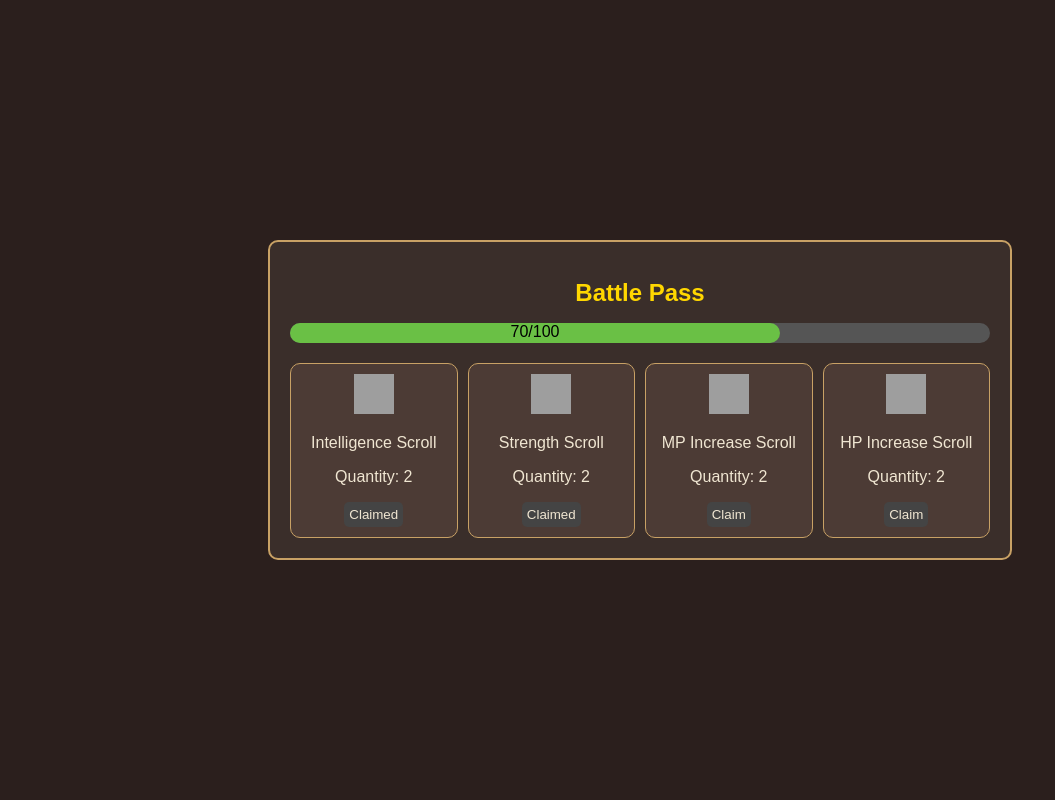
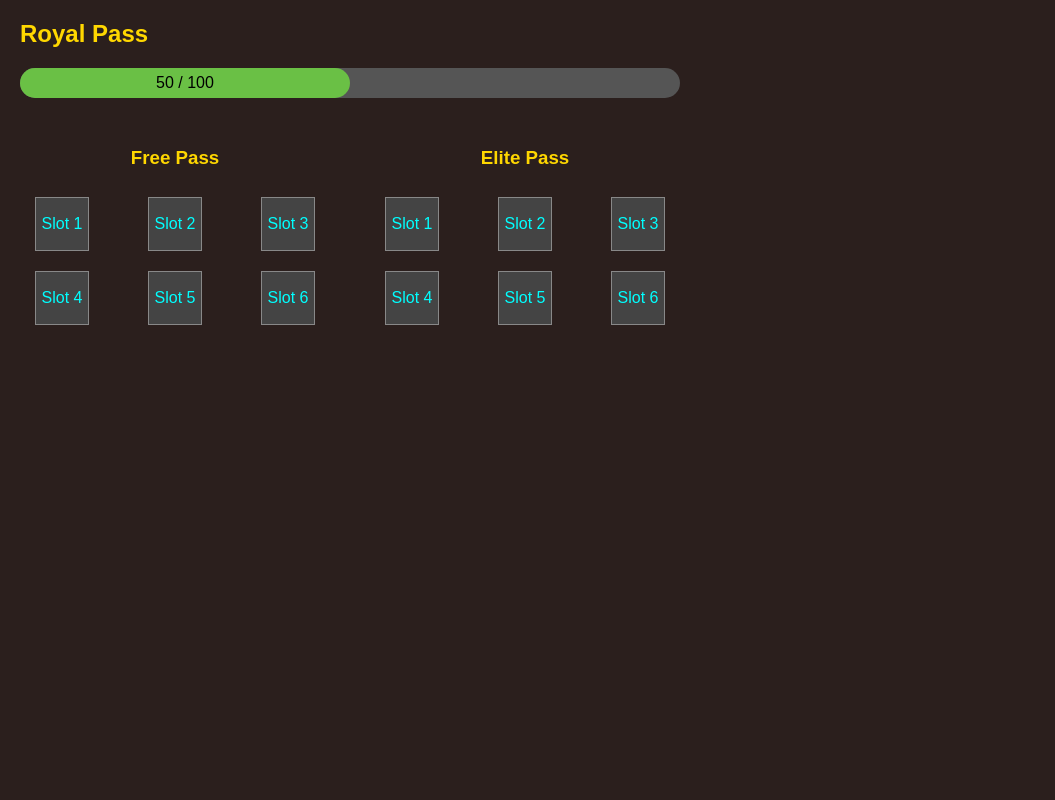
Before and after one commit to NexElessar/battlepass-site, a PHP site: page / in a window 1280 px wide. Shown: the whole page, without its empty margins (0-1055 px from the left). Run offline with PHP 8.4, Linux system fonts and the light colour scheme; grey boxes are pictures that could not be loaded.

Commit message:
Update index.php

```diff
--- a/index.php
+++ b/index.php
@@ -2,104 +2,56 @@
 <html lang="tr">
 <head>
     <meta charset="UTF-8">
-    <title>Battle Pass</title>
-    <style>
-        body {
-            font-family: Arial, sans-serif;
-            background-color: #2b1f1d;
-            color: #f0e6d2;
-            display: flex;
-            justify-content: center;
-            align-items: center;
-            height: 100vh;
-            margin: 0;
-        }
-        .container {
-            width: 700px;
-            background-color: #3a2e2a;
-            border: 2px solid #c8a165;
-            padding: 20px;
-            border-radius: 10px;
-            text-align: center;
-        }
-        .title {
-            color: #ffd700;
-            font-size: 24px;
-        }
-        .progress-bar {
-            background-color: #555;
-            width: 100%;
-            height: 20px;
-            border-radius: 10px;
-            margin-top: 10px;
-            position: relative;
-        }
-        .progress {
-            width: 70%; /* Örneğin %70 ilerleme */
-            height: 100%;
-            background-color: #6ac045;
-            border-radius: 10px;
-            text-align: center;
-            color: #000;
-        }
-        .reward-grid {
-            display: grid;
-            grid-template-columns: repeat(4, 1fr);
-            gap: 10px;
-            margin-top: 20px;
-        }
-        .reward-item {
-            background-color: #4c3b35;
-            border: 1px solid #c8a165;
-            padding: 10px;
-            border-radius: 10px;
-        }
-        .reward-item img {
-            width: 40px;
-            height: 40px;
-        }
-        .claim-btn {
-            background-color: #444;
-            color: #f0e6d2;
-            padding: 5px;
-            border: none;
-            border-radius: 5px;
-            cursor: pointer;
-        }
-    </style>
+    <title>Royal Pass</title>
 </head>
-<body>
+<body style="width: 700px; height: 450px; background-color: #2b1f1d; color: #ffd700; font-family: Arial, sans-serif; padding: 0; margin: 0; box-sizing: border-box;">
 
-<div class="container">
-    <h1 class="title">Battle Pass</h1>
-    <div class="progress-bar">
-        <div class="progress">70/100</div>
+    <!-- Başlık -->
+    <h2 style="text-align: left; padding-left: 20px; margin-top: 20px;">Royal Pass</h2>
+
+    <!-- İlerleme Çubuğu -->
+    <div style="width: 660px; height: 30px; background-color: #555; border-radius: 15px; margin: 20px auto;">
+        <div style="width: 50%; height: 100%; background-color: #6ac045; border-radius: 15px; text-align: center; line-height: 30px; color: #000;">
+            50 / 100
+        </div>
     </div>
-    <div class="reward-grid">
-        <?php
-        // Ödülleri PHP ile dinamik olarak listeleyin
-        $rewards = [
-            ["name" => "Intelligence Scroll", "quantity" => 2, "status" => "claimed"],
-            ["name" => "Strength Scroll", "quantity" => 2, "status" => "claimed"],
-            ["name" => "MP Increase Scroll", "quantity" => 2, "status" => "not enough"],
-            ["name" => "HP Increase Scroll", "quantity" => 2, "status" => "not enough"],
-        ];
 
-        foreach ($rewards as $reward) {
-            echo '<div class="reward-item">';
-            echo '<img src="reward_icon.png" alt="' . $reward['name'] . '">'; // Ödül simgesi
-            echo '<p>' . $reward['name'] . '</p>';
-            echo '<p>Quantity: ' . $reward['quantity'] . '</p>';
-            if ($reward['status'] === "claimed") {
-                echo '<button class="claim-btn" disabled>Claimed</button>';
-            } else {
-                echo '<button class="claim-btn">Claim</button>';
-            }
-            echo '</div>';
-        }
-        ?>
+    <!-- Ödül Slotları -->
+    <div style="display: flex; justify-content: space-around; margin-top: 30px;">
+        <!-- Sol Kolon - Free Pass -->
+        <div>
+            <h3 style="text-align: center; color: #ffd700;">Free Pass</h3>
+            <div style="width: 300px;">
+                <div style="display: flex; justify-content: space-between; padding: 10px;">
+                    <div style="width: 52px; height: 52px; background-color: #444; border: 1px solid #888; text-align: center; line-height: 52px; color: #0ff;">Slot 1</div>
+                    <div style="width: 52px; height: 52px; background-color: #444; border: 1px solid #888; text-align: center; line-height: 52px; color: #0ff;">Slot 2</div>
+                    <div style="width: 52px; height: 52px; background-color: #444; border: 1px solid #888; text-align: center; line-height: 52px; color: #0ff;">Slot 3</div>
+                </div>
+                <div style="display: flex; justify-content: space-between; padding: 10px;">
+                    <div style="width: 52px; height: 52px; background-color: #444; border: 1px solid #888; text-align: center; line-height: 52px; color: #0ff;">Slot 4</div>
+                    <div style="width: 52px; height: 52px; background-color: #444; border: 1px solid #888; text-align: center; line-height: 52px; color: #0ff;">Slot 5</div>
+                    <div style="width: 52px; height: 52px; background-color: #444; border: 1px solid #888; text-align: center; line-height: 52px; color: #0ff;">Slot 6</div>
+                </div>
+            </div>
+        </div>
+
+        <!-- Sağ Kolon - Elite Pass -->
+        <div>
+            <h3 style="text-align: center; color: #ffd700;">Elite Pass</h3>
+            <div style="width: 300px;">
+                <div style="display: flex; justify-content: space-between; padding: 10px;">
+                    <div style="width: 52px; height: 52px; background-color: #444; border: 1px solid #888; text-align: center; line-height: 52px; color: #0ff;">Slot 1</div>
+                    <div style="width: 52px; height: 52px; background-color: #444; border: 1px solid #888; text-align: center; line-height: 52px; color: #0ff;">Slot 2</div>
+                    <div style="width: 52px; height: 52px; background-color: #444; border: 1px solid #888; text-align: center; line-height: 52px; color: #0ff;">Slot 3</div>
+                </div>
+                <div style="display: flex; justify-content: space-between; padding: 10px;">
+                    <div style="width: 52px; height: 52px; background-color: #444; border: 1px solid #888; text-align: center; line-height: 52px; color: #0ff;">Slot 4</div>
+                    <div style="width: 52px; height: 52px; background-color: #444; border: 1px solid #888; text-align: center; line-height: 52px; color: #0ff;">Slot 5</div>
+                    <div style="width: 52px; height: 52px; background-color: #444; border: 1px solid #888; text-align: center; line-height: 52px; color: #0ff;">Slot 6</div>
+                </div>
+            </div>
+        </div>
     </div>
-</div>
 
 </body>
 </html>
```
